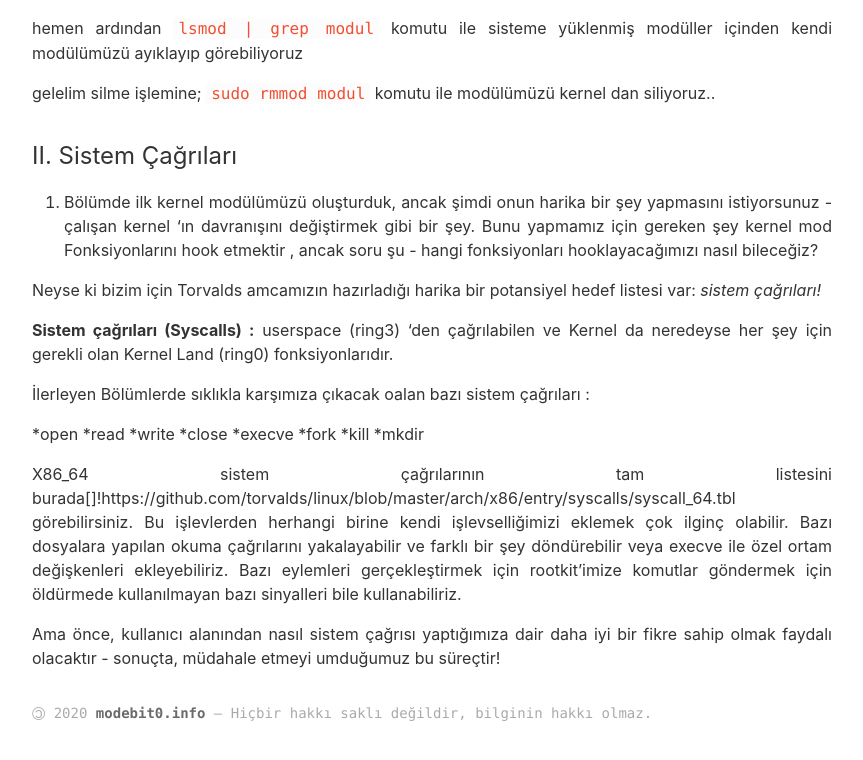
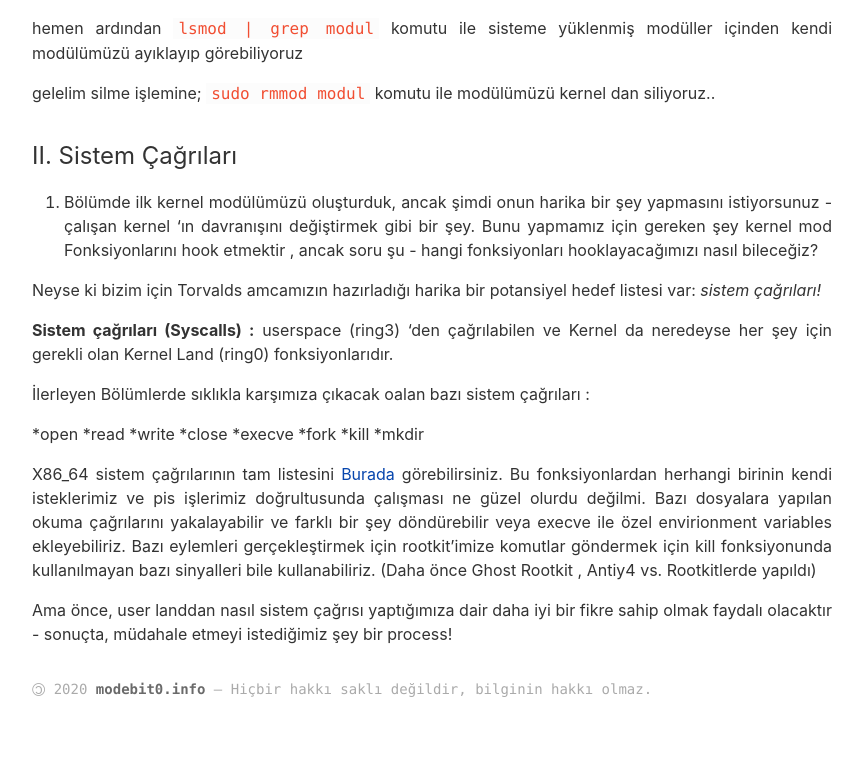
Before and after one commit to onkagitci/onkagitci, a Jekyll site: the page built from _posts/2020-12-24-Linux-Kernel-Rootkit-Development-(Part-1).md, in a window 1280 px wide and 900 px high, scrolled down 3160 px. Shown: the top 760 px of the window, without its empty margins (8-871 px from the left). Built offline with Jekyll 4.4.1, drawn with Linux system fonts in a browser that asks for light colours.

Commit message:
Update 2020-12-24-Linux-Kernel-Rootkit-Development-(Part-1).md

```diff
--- a/_posts/2020-12-24-Linux-Kernel-Rootkit-Development-(Part-1).md
+++ b/_posts/2020-12-24-Linux-Kernel-Rootkit-Development-(Part-1).md
@@ -165,6 +165,6 @@ Neyse ki bizim için Torvalds amcamızın hazırladığı harika bir potansiyel
    *mkdir
 
 
-X86_64 sistem çağrılarının tam listesini burada[]!https://github.com/torvalds/linux/blob/master/arch/x86/entry/syscalls/syscall_64.tbl görebilirsiniz. Bu işlevlerden herhangi birine kendi işlevselliğimizi eklemek çok ilginç olabilir. Bazı dosyalara yapılan okuma çağrılarını yakalayabilir ve farklı bir şey döndürebilir veya execve ile özel ortam değişkenleri ekleyebiliriz. Bazı eylemleri gerçekleştirmek için rootkit'imize komutlar göndermek için öldürmede kullanılmayan bazı sinyalleri bile kullanabiliriz.
+X86_64 sistem çağrılarının tam listesini [Burada](https://github.com/torvalds/linux/blob/master/arch/x86/entry/syscalls/syscall_64.tbl) görebilirsiniz. Bu fonksiyonlardan herhangi birinin kendi isteklerimiz ve pis işlerimiz doğrultusunda çalışması ne güzel olurdu değilmi. Bazı dosyalara yapılan okuma çağrılarını yakalayabilir ve farklı bir şey döndürebilir veya execve ile özel envirionment variables ekleyebiliriz. Bazı eylemleri gerçekleştirmek için rootkit'imize komutlar göndermek için kill fonksiyonunda kullanılmayan bazı sinyalleri bile kullanabiliriz. (Daha önce Ghost Rootkit , Antiy4 vs. Rootkitlerde yapıldı)
 
-Ama önce, kullanıcı alanından nasıl sistem çağrısı yaptığımıza dair daha iyi bir fikre sahip olmak faydalı olacaktır - sonuçta, müdahale etmeyi umduğumuz bu süreçtir!
+Ama önce, user landdan nasıl sistem çağrısı yaptığımıza dair daha iyi bir fikre sahip olmak faydalı olacaktır - sonuçta, müdahale etmeyi istediğimiz şey bir process!
```
